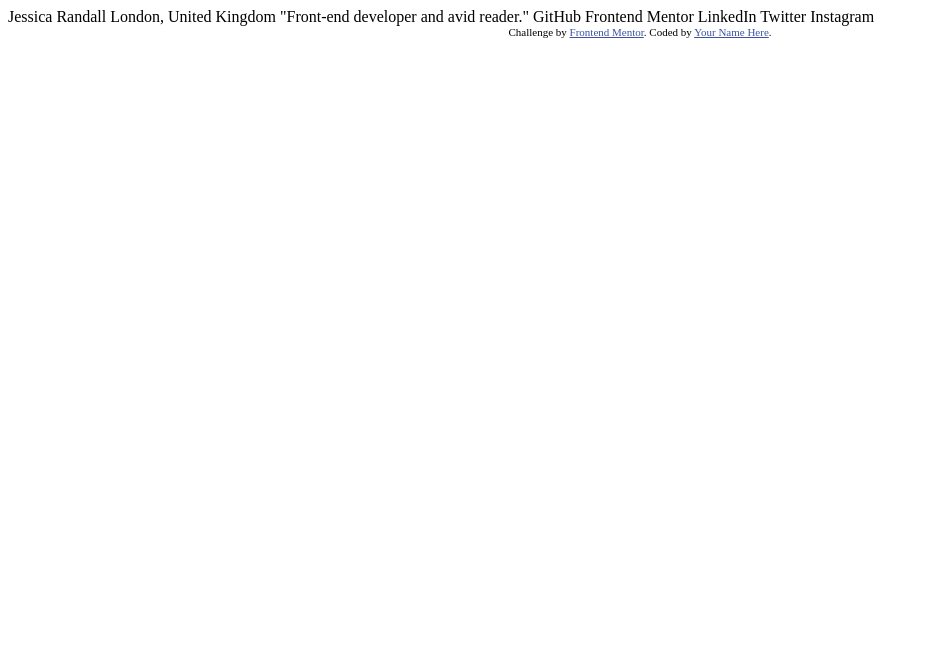
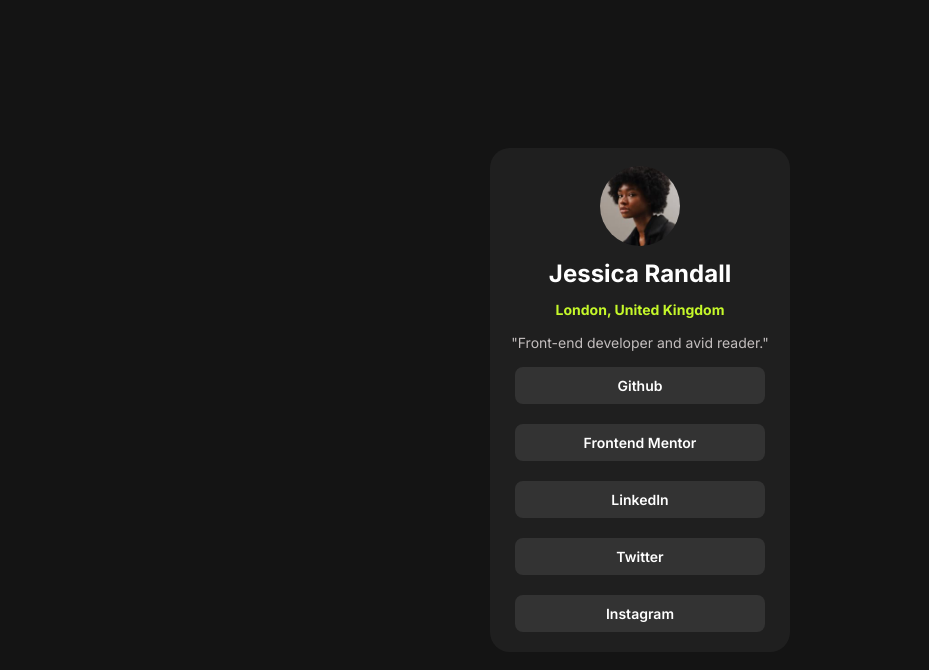
Before and after one commit to DvlPrSujalPatel/social-links-profile-main, a plain HTML site: page index.html in a window 1280 px wide. Shown: the whole page, without its empty margins (0-929 px from the left). Drawn offline with Linux system fonts and the light colour scheme.

Commit message:
some changes

```diff
--- a/index.html
+++ b/index.html
@@ -1,34 +1,40 @@
 <!DOCTYPE html>
 <html lang="en">
   <head>
-  <meta charset="UTF-8">
-  <meta name="viewport" content="width=device-width, initial-scale=1.0"> <!-- displays site properly based on user's device -->
+    <meta charset="UTF-8" />
+    <meta name="viewport" content="width=device-width, initial-scale=1.0" />
+    <!-- displays site properly based on user's device -->
 
-  <link rel="icon" type="image/png" sizes="32x32" href="./assets/images/favicon-32x32.png">
+    <link
+      rel="icon"
+      type="image/png"
+      sizes="32x32"
+      href="./assets/images/favicon-32x32.png"
+    />
 
     <title>Frontend Mentor | Social links profile</title>
-
-  <!-- Feel free to remove these styles or customise in your own stylesheet 👍 -->
-  <style>
-    .attribution { font-size: 11px; text-align: center; }
-    .attribution a { color: hsl(228, 45%, 44%); }
-  </style>
+    <link rel="stylesheet" href="style.css" />
   </head>
   <body>
+    <div class="container">
+      <div class="card">
+        <div class="profile">
+          <img src="./assets/images/avatar-jessica.jpeg" alt="" />
+          <h1>Jessica Randall</h1>
+          <h3>London, United Kingdom</h3>
+        </div>
 
-  Jessica Randall
-  London, United Kingdom
-  "Front-end developer and avid reader."
-
-  GitHub
-  Frontend Mentor
-  LinkedIn
-  Twitter
-  Instagram
-
-  <div class="attribution">
-    Challenge by <a href="https://www.frontendmentor.io?ref=challenge" target="_blank">Frontend Mentor</a>.
-    Coded by <a href="#">Your Name Here</a>.
+        <p>"Front-end developer and avid reader."</p>
+        <div class="links">
+          <ul>
+            <li>Github</li>
+            <li>Frontend Mentor</li>
+            <li>LinkedIn</li>
+            <li>Twitter</li>
+            <li>Instagram</li>
+          </ul>
+        </div>
+      </div>
     </div>
   </body>
 </html>
--- a/style.css
+++ b/style.css
@@ -0,0 +1,92 @@
+@import url("https://fonts.googleapis.com/css2?family=Inter:ital,opsz,wght@0,14..32,100..900;1,14..32,100..900&display=swap");
+
+* {
+  margin: 0;
+  padding: 0;
+  box-sizing: border-box;
+}
+
+body {
+  background-color: hsl(0, 0%, 8%);
+  color: hsl(0, 0%, 100%);
+  font-family: "Inter", sans-serif;
+}
+.container {
+  width: 100%;
+  height: 100vh;
+  background-color: hsl(0, 0%, 8%);
+  display: flex;
+  justify-content: center;
+  align-items: center;
+  flex-direction: column;
+}
+
+.card {
+  width: 300px;
+  background-color: hsl(0, 0%, 12%);
+  display: flex;
+  justify-content: center;
+  align-items: center;
+  flex-direction: column;
+  gap: 1rem;
+  border-radius: 20px;
+}
+.profile {
+  display: flex;
+  justify-content: center;
+  align-items: center;
+  flex-direction: column;
+  gap: 0.8rem;
+  margin-top: 18px;
+}
+
+.profile img {
+  width: 80px;
+  border-radius: 50%;
+}
+
+.profile h1 {
+  font-size: 1.5rem;
+}
+
+.profile h3 {
+  text-align: center;
+  color: hsl(75, 94%, 57%);
+  font-size: 14px;
+}
+
+p {
+  text-align: center;
+  font-size: 14px;
+  color: rgb(195, 190, 190);
+}
+ul {
+  display: flex;
+  justify-content: center;
+  align-items: center;
+  flex-direction: column;
+  width: 250px;
+}
+
+ul li {
+  list-style: none;
+  display: flex;
+  justify-content: center;
+  align-items: center;
+  gap: 0.5rem;
+  font-size: 14px;
+  color: white;
+  background: hsl(0, 0%, 20%);
+  width: 100%;
+  padding: 10px 10px;
+  margin-bottom: 20px;
+  border-radius: 8px;
+  font-weight: 600;
+  transition: all 0.3s ease-in-out;
+}
+
+ul li:hover {
+  background: hsl(75, 94%, 57%);
+  color: black;
+  cursor: pointer;
+}
```
Lines whose indentation alone changed are shown as unchanged.
